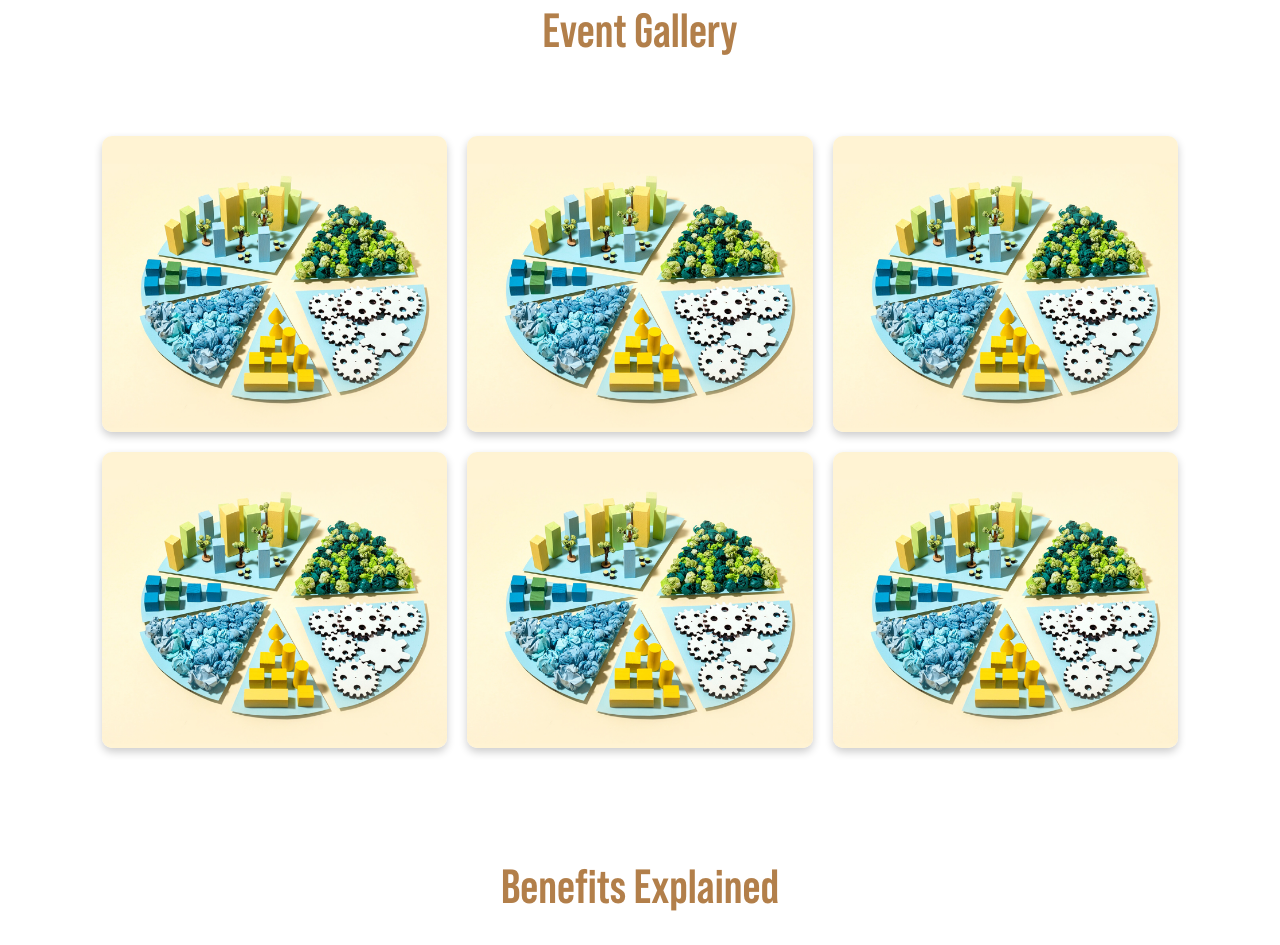
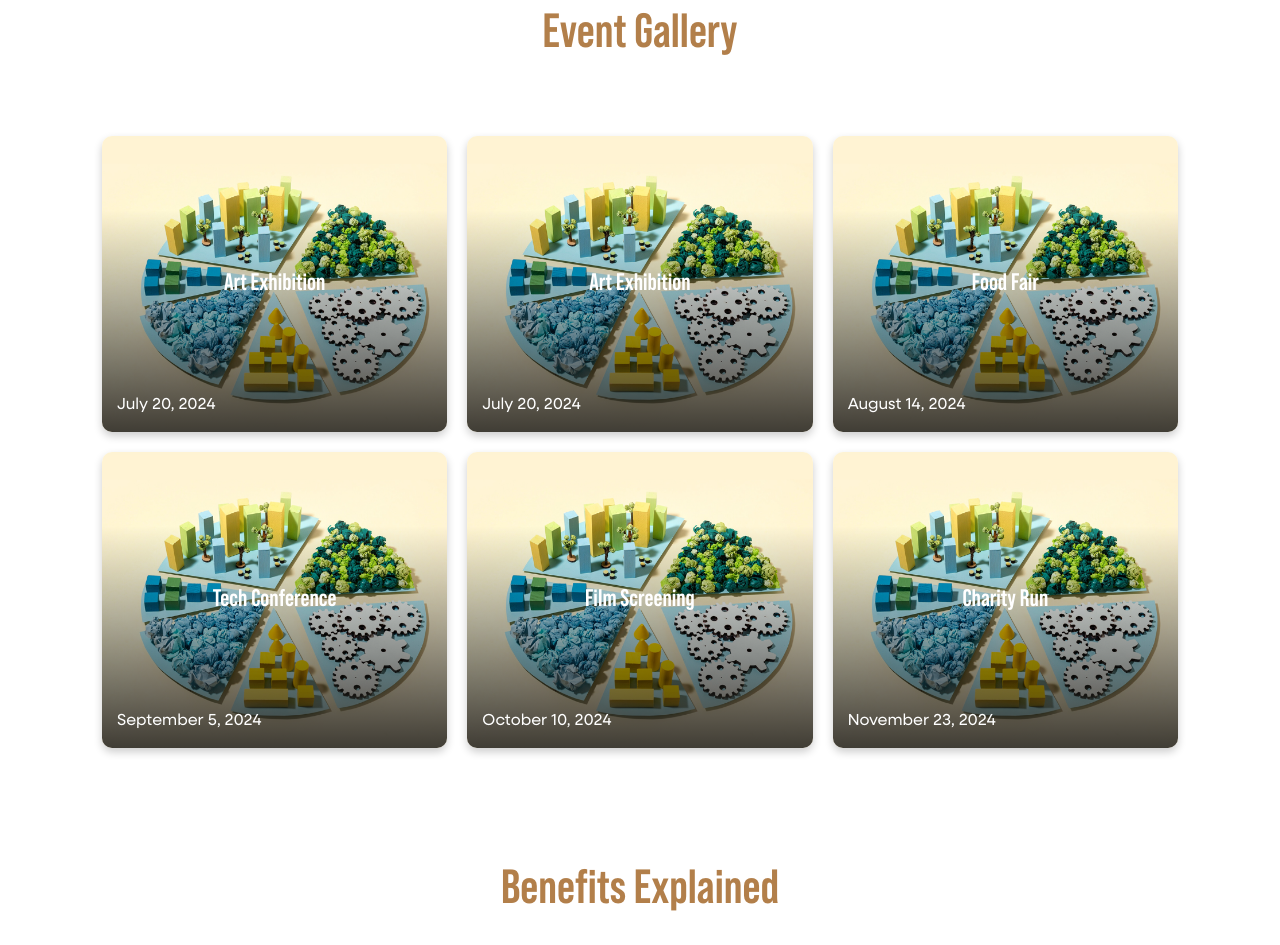
Before and after one commit to rahul8523/frontent-bitto, a React (Vite) app: page /bito in a window 1280 px wide. Shown: the part 4200-5145 px from the top of the page. Built offline with nearby package versions, Linux system fonts and the light colour scheme.

Commit message:
BIA Objectives changes done

```diff
--- a/src/Components/membershipPlansSlider.jsx
+++ b/src/Components/membershipPlansSlider.jsx
@@ -44,8 +44,10 @@ const MembershipPlansSlider = ({ plans }) => {
                 Recommended
               </div>
             )}
-
-            <div className={`pricing ${plan.isRecommended ? "pt-5" : "pt-3"}`}>
+            <div className="pricingContainer">
+              <div
+                className={`pricing ${plan.isRecommended ? "pt-5" : "pt-3"}`}
+              >
                 <h3>{plan.name}</h3>
                 <h4>
                   <sup>₹</sup>
@@ -60,11 +62,13 @@ const MembershipPlansSlider = ({ plans }) => {
                   <sub>/mo</sub>
                 </div>
               )}
+            </div>
             <ul className="p-2 p-md-4">
               {plan.features.map((feature, idx) => (
                 <li key={idx}>{feature}</li>
               ))}
             </ul>
+            <button className="pricing-btn">Get Started</button>
           </div>
         </SwiperSlide>
       ))}
--- a/src/Pages/BIA.jsx
+++ b/src/Pages/BIA.jsx
@@ -232,14 +232,9 @@ const handleFinalSubmit = async () => {
         "Seminars & Workshops",
         "Funding opportunities",
         "Industry Voice",
-        "-",
-        "-",
         "Business Consultations",
-        "-",
-        "-",
-        "-",
       ],
-      redText: true
+      redText: true,
     },
     {
       name: "Silver",
@@ -249,12 +244,8 @@ const handleFinalSubmit = async () => {
         "Seminars & Workshops",
         "Funding opportunities",
         "Industry Voice",
-        "-",
         "VIP Event Invitations",
         "Business Consultations",
-        "-",
-        "-",
-        "-",
       ],
     },
     {
@@ -265,12 +256,10 @@ const handleFinalSubmit = async () => {
         "Seminars & Workshops",
         "Funding opportunities",
         "Industry Voice",
-        "-",
         "VIP Event Invitations",
         "Business Consultations",
         "Policy Advocacy Support",
         "Featured Industry Profile",
-        "-",
       ],
       isRecommended: true,
     },
@@ -511,7 +500,7 @@ const handleFinalSubmit = async () => {
                   Recommended
                 </div>
               )}
-
+              <div className="pricingContainer">
                 <div className="text-center pt-5 pricing">
                   <h3 className="mb-0">{plan.name}</h3>
                   <h4>
@@ -527,6 +516,7 @@ const handleFinalSubmit = async () => {
                     <sub>/mo</sub>
                   </div>
                 )}
+              </div>
               <ul className="p-2 p-md-4">
                 {plan.features.map((feature, idx) => (
                   <li key={idx}>{feature}</li>
--- a/src/Pages/bia.css
+++ b/src/Pages/bia.css
@@ -163,6 +163,9 @@ p {
   max-width: 300px;
   line-height: 1.5;
 }
+.pricingContainer{
+  height: 12rem;
+}
 .keyActivityContent h4,
 .biaPlans h5,
 .pricing h3,
@@ -239,14 +242,17 @@ p {
     rgba(0, 0, 0, 0) 75%
   );
   color: white;
-  opacity: 0;
-  transition: opacity 0.3s ease;
+  opacity: 1;
+  transition: opacity 0.5s ease-in-out;
   padding: 1rem;
   box-sizing: border-box;
 }
-
 .position-relative:hover .overlay {
-  opacity: 1;
+  background: linear-gradient(
+    to top,
+    rgba(0, 0, 0, 0.85),
+    rgba(0, 0, 0, 0) 85%
+  );
 }
 
 .overlay p {
@@ -256,13 +262,12 @@ p {
   margin: 0;
   font-size: 16px;
   font-weight: 500;
-  transition: bottom 0.3s ease-out;
+  transition: bottom 0.5s ease-in-out;
 }
 .position-relative:hover .overlay p {
   bottom: 25px;
 }
-.overlay div {
-  font-size: 16px;
+.position-relative:hover .overlay div {
   font-weight: 500;
 }
 
@@ -306,8 +311,14 @@ p {
   .bia-img h2 {
     font-size: 4rem !important;
   }
+  .biaMembershipCard{
+    min-height: 550px;
+  }
 .biaMembershipCard:hover{
   transform: scale(1);
+}
+.pricingContainer{
+  height: 9rem;
 }
   .w-45 {
     width: 45%;
```
Lines whose indentation alone changed are shown as unchanged.
